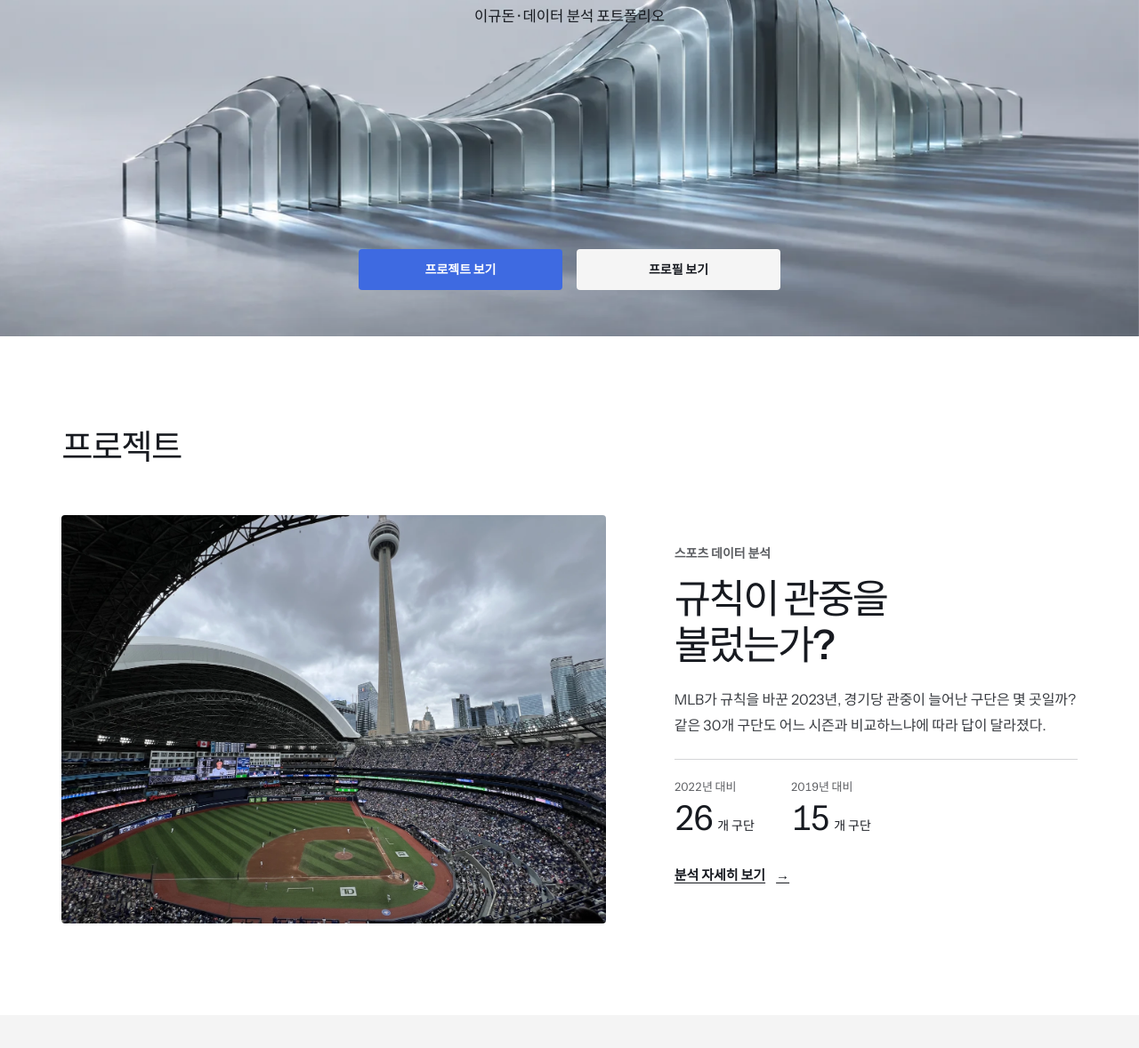
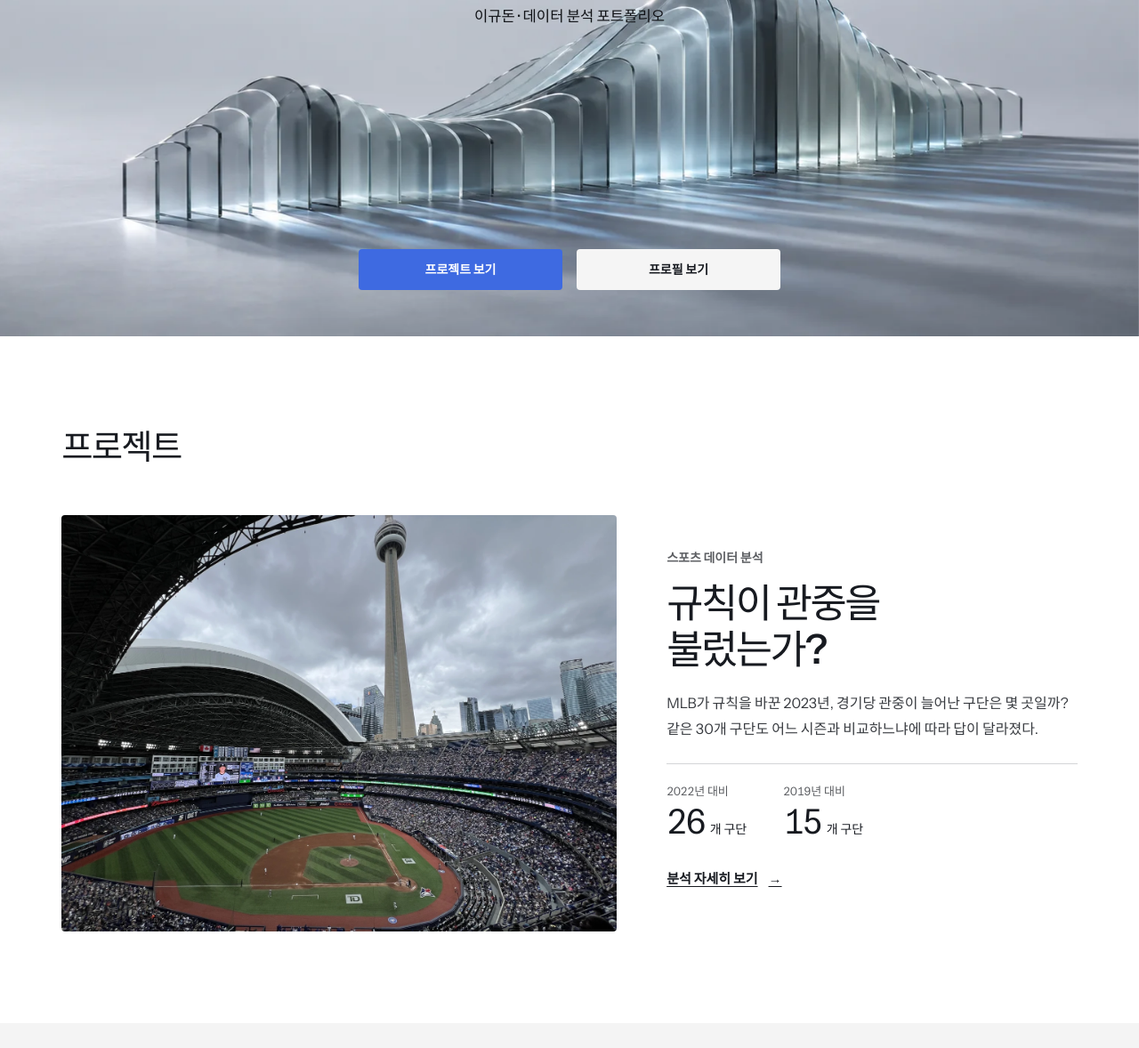
Before and after one commit to dlrbehs/dlrbehs.github.io, a plain HTML site: page index.html in a window 1280 px wide. Shown: the part 422-1600 px from the top of the page at 89% size. Drawn offline with Linux system fonts and the light colour scheme.

Commit message:
Align portfolio sections and improve cover text contrast

```diff
--- a/style.css
+++ b/style.css
@@ -78,7 +78,7 @@ nav a:hover, .reader-nav a:hover, footer a:hover { text-decoration: underline; }
 .hero-art { position: absolute; inset: 0; z-index: -1; width: 100%; height: 100%; object-fit: cover; object-position: 50% 66%; }
 .hero picture { display: contents; }
 .hero h1 { font-size: clamp(40px, 4.2vw, 66px); font-weight: 550; line-height: 1.04; letter-spacing: -.045em; }
-.hero-heading p { margin-top: 12px; font-size: clamp(16px, 1.3vw, 20px); font-weight: 500; }
+.hero-heading p { margin-top: 12px; color: #101216; font-size: clamp(16px, 1.3vw, 20px); font-weight: 550; }
 .hero-actions { display: flex; justify-content: center; gap: 16px; width: min(100%, 474px); }
 .button {
   display: inline-flex; align-items: center; justify-content: center; gap: 10px; min-height: 46px;
@@ -174,6 +174,12 @@ thead { background: var(--surface); }
 .cell .result { color: var(--muted); }
 .cell h3 { margin-block: 16px 8px; font-size: 16px; }
 
+@media (min-width: 761px) {
+  .feature, .about-grid { grid-template-columns: repeat(12, minmax(0, 1fr)); column-gap: 24px; }
+  .project-photo, .bio { grid-column: span 7; }
+  .project-photo { margin-right: clamp(8px, 2.5vw, 40px); }
+  .project-copy, .background { grid-column: span 5; }
+}
 @media (max-width: 760px) {
   .feature, .about-grid { grid-template-columns: minmax(0, 1fr); gap: 28px; }
   .about-grid { gap: 40px; }
```
